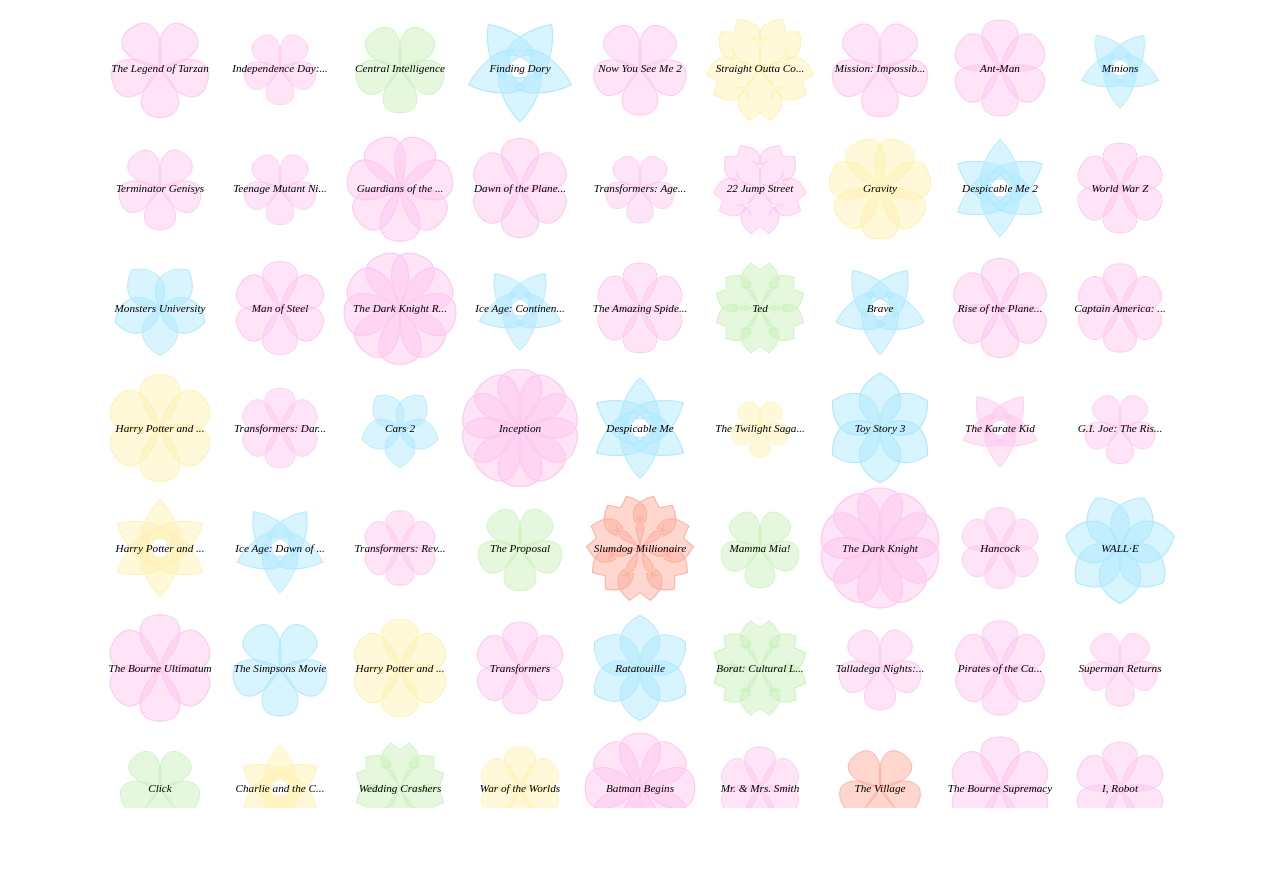
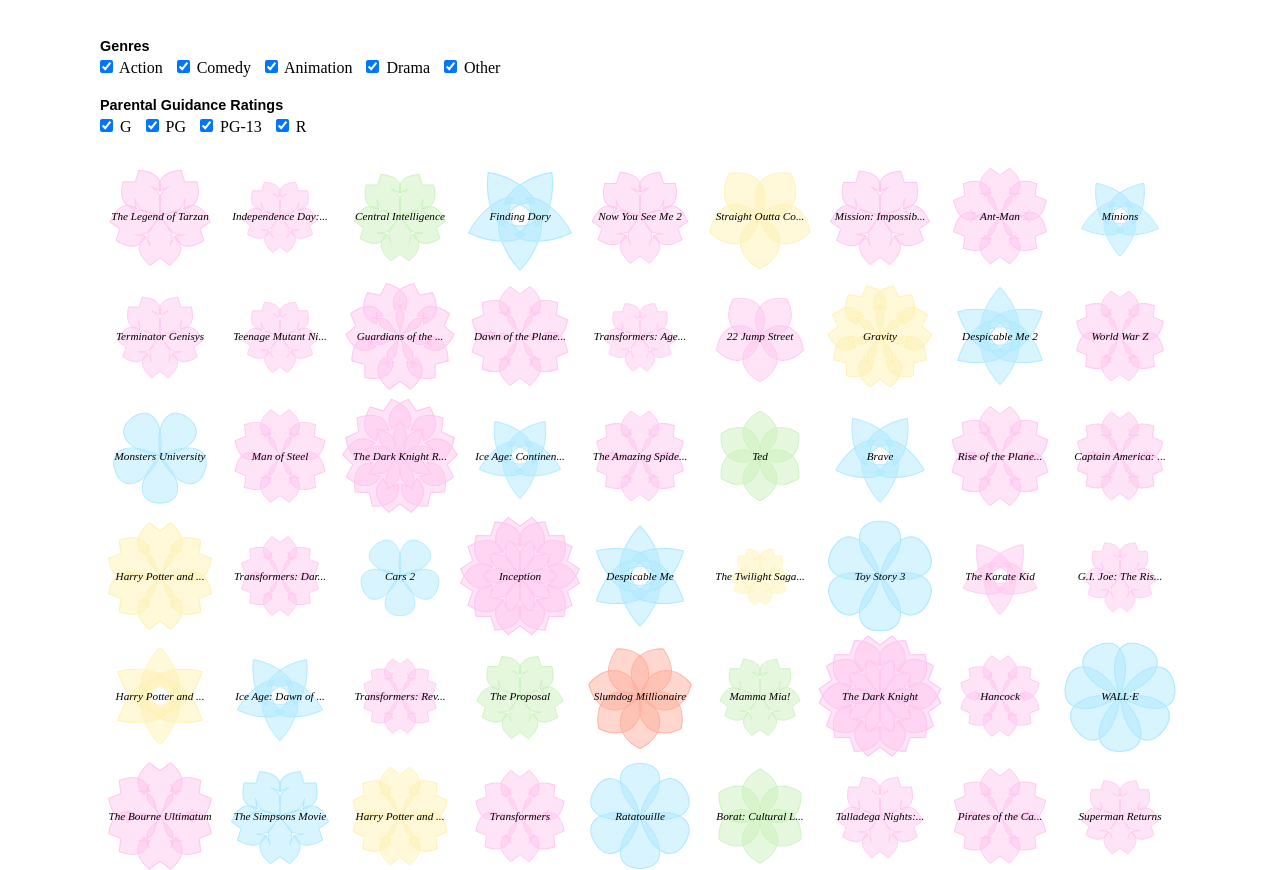
Before and after one commit to WeiSin99/film-flowers-visualisation, a website built with webpack: page src/index.html in a window 1280 px wide. Shown: the top 870 px of the page. Before the commit the page ends 816 px from the top, so only its background shows below. Built offline with nearby package versions, Linux system fonts and the light colour scheme.

Commit message:
Add filter and animation

```diff
--- a/src/index.html
+++ b/src/index.html
@@ -7,15 +7,120 @@
     <title>Document</title>
   </head>
   <body>
-    <div style="display: flex; justify-content: center">
-      <div
-        style="
-          width: 1080px;
-          height: 800px;
-          overflow-y: scroll;
-          overflow-x: hidden;
-        "
-      >
+    <div
+      class="container"
+      style="
+        display: flex;
+        justify-content: center;
+        flex-direction: column;
+        margin: 0 auto;
+        padding: 30px;
+        width: 1080px;
+      "
+    >
+      <div class="genre-filter" style="margin-bottom: 20px">
+        <div style="font: 700 0.9rem sans-serif; margin-bottom: 3px">
+          Genres
+        </div>
+        <label style="margin: 5px 10px 3px 0">
+          <input
+            type="checkbox"
+            name="input"
+            checked
+            value="Action"
+            style="margin-left: 0px"
+          />
+          Action
+        </label>
+        <label style="margin: 5px 10px 3px 0">
+          <input
+            type="checkbox"
+            name="input"
+            checked
+            value="Comedy"
+            style="margin-left: 0px"
+          />
+          Comedy
+        </label>
+        <label style="margin: 5px 10px 3px 0">
+          <input
+            type="checkbox"
+            name="input"
+            checked
+            value="Animation"
+            style="margin-left: 0px"
+          />
+          Animation
+        </label>
+        <label style="margin: 5px 10px 3px 0">
+          <input
+            type="checkbox"
+            name="input"
+            checked
+            value="Drama"
+            style="margin-left: 0px"
+          />
+          Drama
+        </label>
+        <label style="margin: 5px 10px 3px 0">
+          <input
+            type="checkbox"
+            name="input"
+            checked
+            value="Other"
+            style="margin-left: 0px"
+          />
+          Other
+        </label>
+      </div>
+
+      <div class="pg-filter" style="margin-bottom: 20px">
+        <div style="font: 700 0.9rem sans-serif; margin-bottom: 3px">
+          Parental Guidance Ratings
+        </div>
+        <label style="margin: 5px 10px 3px 0">
+          <input
+            type="checkbox"
+            name="input"
+            checked
+            value="G"
+            style="margin-left: 0px"
+          />
+          G
+        </label>
+        <label style="margin: 5px 10px 3px 0">
+          <input
+            type="checkbox"
+            name="input"
+            checked
+            value="PG"
+            style="margin-left: 0px"
+          />
+          PG
+        </label>
+        <label style="margin: 5px 10px 3px 0">
+          <input
+            type="checkbox"
+            name="input"
+            checked
+            value="PG-13"
+            style="margin-left: 0px"
+          />
+          PG-13
+        </label>
+        <label style="margin: 5px 10px 3px 0">
+          <input
+            type="checkbox"
+            name="input"
+            checked
+            value="R"
+            style="margin-left: 0px"
+          />
+          R
+        </label>
+      </div>
+
+      <div style="height: 800px; overflow-y: scroll; overflow-x: hidden">
         <svg width="1080px" height="1860px"></svg>
       </div>
     </div>
--- a/src/script/data.js
+++ b/src/script/data.js
@@ -1082,24 +1082,6 @@
   },
 ];
 
-const newMovies = movies.slice(0, -2);
-newMovies.push({
-  title: 'Avengers',
-  released: '2012-04-26T00:00:00.000Z',
-  genres: ['Action'],
-  rating: 8.0,
-  votes: 1363367,
-  rated: 'PG',
-});
-newMovies.push({
-  title: 'Dick Tracy',
-  released: '2012-04-26T00:00:00.000Z',
-  genres: ['Action', 'Comedy', 'Crime'],
-  rating: 6.1,
-  votes: 47595,
-  rated: 'PG',
-});
-
 const pathObj = {
   G: 'M0 0 C50 50 50 100 0 100 C-50 100 -50 50 0 0',
   PG: 'M-35 0 C-25 25 25 25 35 0 C50 25 25 75 0 100 C-25 75 -50 25 -35 0',
@@ -1125,12 +1107,4 @@
   Other: '#FFF2B4',
 };
 
-export {
-  movies,
-  newMovies,
-  pathObj,
-  colorObj,
-  topGenres,
-  petalColors,
-  petalPaths,
-};
+export { movies, pathObj, colorObj, topGenres, petalColors, petalPaths };
--- a/src/script/main.js
+++ b/src/script/main.js
@@ -1,22 +1,19 @@
 import * as d3 from 'd3';
 import lodash from 'lodash';
 import { calculateGridPos } from './utils';
-import {
-  movies,
-  topGenres,
-  petalColors,
-  colorObj,
-  petalPaths,
-  newMovies,
-} from './data';
+import { movies, topGenres, petalColors, colorObj, petalPaths } from './data';
 
+const calculateData = (filteredMovies) => {
   const colorScale = d3
     .scaleOrdinal()
     .domain(topGenres)
     .range(petalColors)
     .unknown(colorObj.Other);
 
-const pathScale = d3.scaleOrdinal().range(petalPaths);
+  const pathScale = d3
+    .scaleOrdinal()
+    .domain(['G', 'PG', 'PG-13', 'R'])
+    .range(petalPaths);
 
   const minMaxRating = d3.extent(movies, (d) => d.rating);
   const sizeScale = d3.scaleLinear().domain(minMaxRating).range([0.2, 0.6]);
@@ -27,7 +24,7 @@
     .domain(minMaxVoting)
     .range([5, 6, 7, 8, 9, 10]);
 
-const flowers = movies.map((movie, i) => {
+  return filteredMovies.map((movie, i) => {
     return {
       color: colorScale(movie.genres[0]),
       path: pathScale(movie.rated),
@@ -37,17 +34,10 @@
       translate: calculateGridPos(i),
     };
   });
+};
 
-const newFlowers = newMovies.map((movie, i) => {
-  return {
-    color: colorScale(movie.genres[0]),
-    path: pathScale(movie.rated),
-    scale: sizeScale(movie.rating),
-    numPetals: numPetalScale(movie.votes),
-    title: movie.title,
-    translate: calculateGridPos(i),
-  };
-});
+const init = () => {
+  const flowers = calculateData(movies);
 
   const g = d3.select('svg').selectAll('g').data(flowers).enter().append('g');
 
@@ -79,16 +69,55 @@
     .attr('stroke', (d) => d.color)
     .attr('fill-opacity', '0.5')
     .attr('stroke-width', '2');
+};
+init();
 
-const newG = g
-  .data(newFlowers, (d) => d.title)
-  .join((enter) => {
-    const g = enter.append('g');
+document.querySelector('.container').addEventListener('change', function (e) {
+  if (e.target.tagName === 'INPUT') {
+    // e.preventDefault();
+    const filteredGenres = Array.from(
+      document.querySelector('.genre-filter').querySelectorAll('input')
+    ).reduce((arr, input) => {
+      if (input.checked) {
+        arr.push(input.value);
+      }
+      return arr;
+    }, []);
+
+    const filteredPG = Array.from(
+      document.querySelector('.pg-filter').querySelectorAll('input')
+    ).reduce((arr, input) => {
+      if (input.checked) {
+        arr.push(input.value);
+      }
+      return arr;
+    }, []);
+
+    const filteredMovies = movies.filter((movie) => {
+      return (
+        (filteredGenres.includes(movie.genres[0]) ||
+          (filteredGenres.includes('Other') &&
+            !topGenres.includes(movie.genres[0]))) &&
+        filteredPG.includes(movie.rated)
+      );
+    });
+    const filteredFlowers = calculateData(filteredMovies);
+    const t = d3.select('svg').transition().duration(1000);
+
+    d3.select('svg')
+      .selectAll('g')
+      .data(filteredFlowers, (d) => d.title)
+      .join(
+        (enter) => {
+          const g = enter
+            .append('g')
+            .attr('opacity', 0)
+            .attr('transform', (d) => `translate(${d.translate})`);
 
           g.selectAll('path')
             .data((d) => {
               return Array.from({ length: d.numPetals }).map((_, i) => {
-          return Object.assign({}, d, { rotate: i * (360 / d.numPetals) });
+                return { rotate: i * (360 / d.numPetals), ...d };
               });
             })
             .enter()
@@ -108,5 +137,14 @@
             .text((d) => lodash.truncate(d.title, { length: 20 }));
 
           return g;
-  })
+        },
+        (update) => update,
+        (exit) => {
+          exit.transition(t).attr('opacity', 0).remove();
+        }
+      )
+      .transition(t)
+      .attr('opacity', 1)
       .attr('transform', (d) => `translate(${d.translate})`);
+  }
+});
```
Lines whose indentation alone changed are shown as unchanged.
